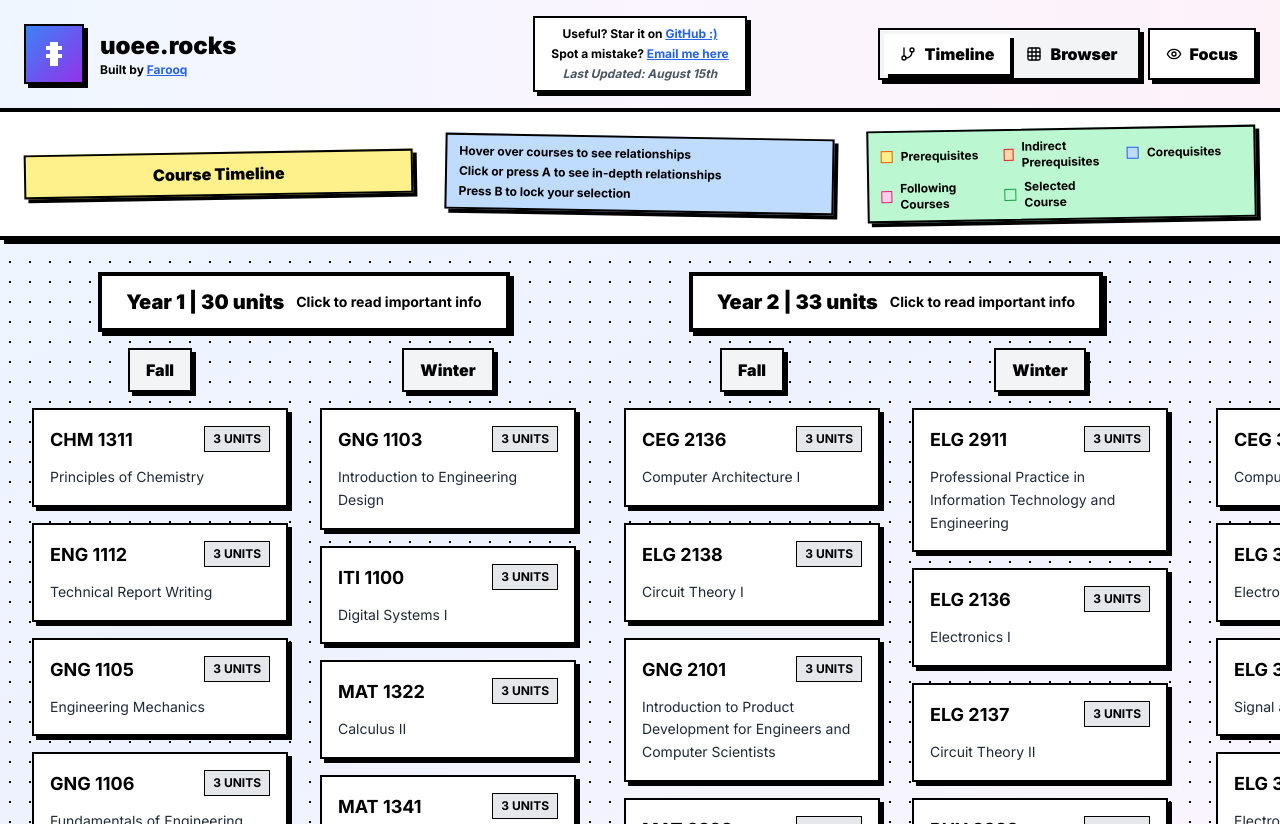
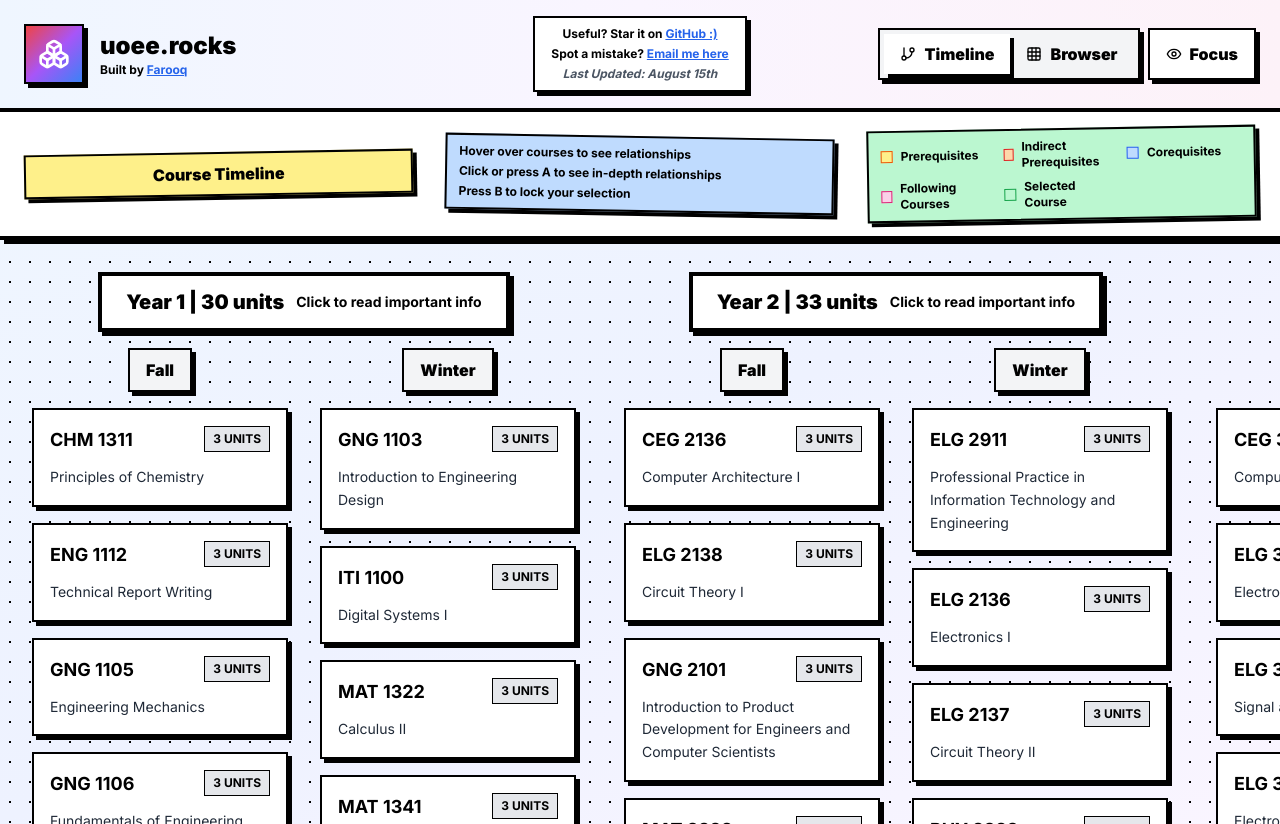
Before and after one commit to farooqqureshii/uoee.rocks, a React (Create React App) app: page / in a window 1280 px wide. Built offline with nearby package versions, Linux system fonts and the light colour scheme.

Commit message:
add favicon

```diff
--- a/public/index.html
+++ b/public/index.html
@@ -2,7 +2,7 @@
 <html lang="en">
   <head>
     <meta charset="utf-8" />
-    <link rel="icon" href="%PUBLIC_URL%/favicon.ico" />
+    <link rel="icon" href="%PUBLIC_URL%/favicon.svg" type="image/svg+xml" />
     <meta name="viewport" content="width=device-width, initial-scale=1" />
     <meta name="theme-color" content="#000000" />
     <meta
--- a/src/components/Logo.tsx
+++ b/src/components/Logo.tsx
@@ -3,22 +3,27 @@ import React from 'react';
 const Logo: React.FC = () => {
   return (
     <div className="flex items-center space-x-4">
-      {/* EE Logo */}
+      {/* System Icon Logo */}
       <div
-        className="p-3 bg-gradient-to-br from-blue-500 to-purple-600 rounded-none border-2 border-black shadow-brutal cursor-pointer hover:scale-110 hover:rotate-2 transition-all duration-200 active:scale-95"
+        className="p-3 bg-gradient-to-br from-red-500 via-purple-500 to-blue-500 border-2 border-black shadow-brutal cursor-pointer hover:scale-105 hover:shadow-lg transition-all duration-300 active:scale-95"
         onClick={() => window.location.href = '/'}
       >
-        <div className="w-8 h-8 flex items-center justify-center">
-          <div className="w-6 h-6 relative">
-            {/* Lightning bolt design */}
-            <div className="absolute top-0 left-2 w-2 h-2 bg-white"></div>
-            <div className="absolute top-1 left-1 w-4 h-1 bg-white"></div>
-            <div className="absolute top-2 left-2 w-2 h-1 bg-white"></div>
-            <div className="absolute top-3 left-1 w-4 h-1 bg-white"></div>
-            <div className="absolute top-4 left-2 w-2 h-2 bg-white"></div>
-          </div>
-        </div>
+        <svg width="32" height="32" viewBox="0 0 24 24" fill="none" stroke="white" stroke-width="2" stroke-linecap="round" stroke-linejoin="round">
+          <path d="M2.97 12.92A2 2 0 0 0 2 14.63v3.24a2 2 0 0 0 .97 1.71l3 1.8a2 2 0 0 0 2.06 0L12 19v-5.5l-5-3-4.03 2.42Z"/>
+          <path d="m7 16.5-4.74-2.85"/>
+          <path d="m7 16.5 5-3"/>
+          <path d="M7 16.5v5.17"/>
+          <path d="M12 13.5V19l3.97 2.38a2 2 0 0 0 2.06 0l3-1.8a2 2 0 0 0 .97-1.71v-3.24a2 2 0 0 0-.97-1.71L17 10.5l-5 3Z"/>
+          <path d="m17 16.5-5-3"/>
+          <path d="m17 16.5 4.74-2.85"/>
+          <path d="M17 16.5v5.17"/>
+          <path d="M7.97 4.42A2 2 0 0 0 7 6.13v4.37l5 3 5-3V6.13a2 2 0 0 0-.97-1.71l-3-1.8a2 2 0 0 0-2.06 0l-3 1.8Z"/>
+          <path d="M12 8 7.26 5.15"/>
+          <path d="m12 8 4.74-2.85"/>
+          <path d="M12 13.5V8"/>
+        </svg>
       </div>
+
       <div>
         <h1
           className="text-2xl font-black text-black cursor-pointer hover:text-blue-600 hover:scale-105 transition-all duration-200 active:scale-95"
```
Also changed, not shown: public/favicon.svg (added), public/logoipsum-268.svg (added).
